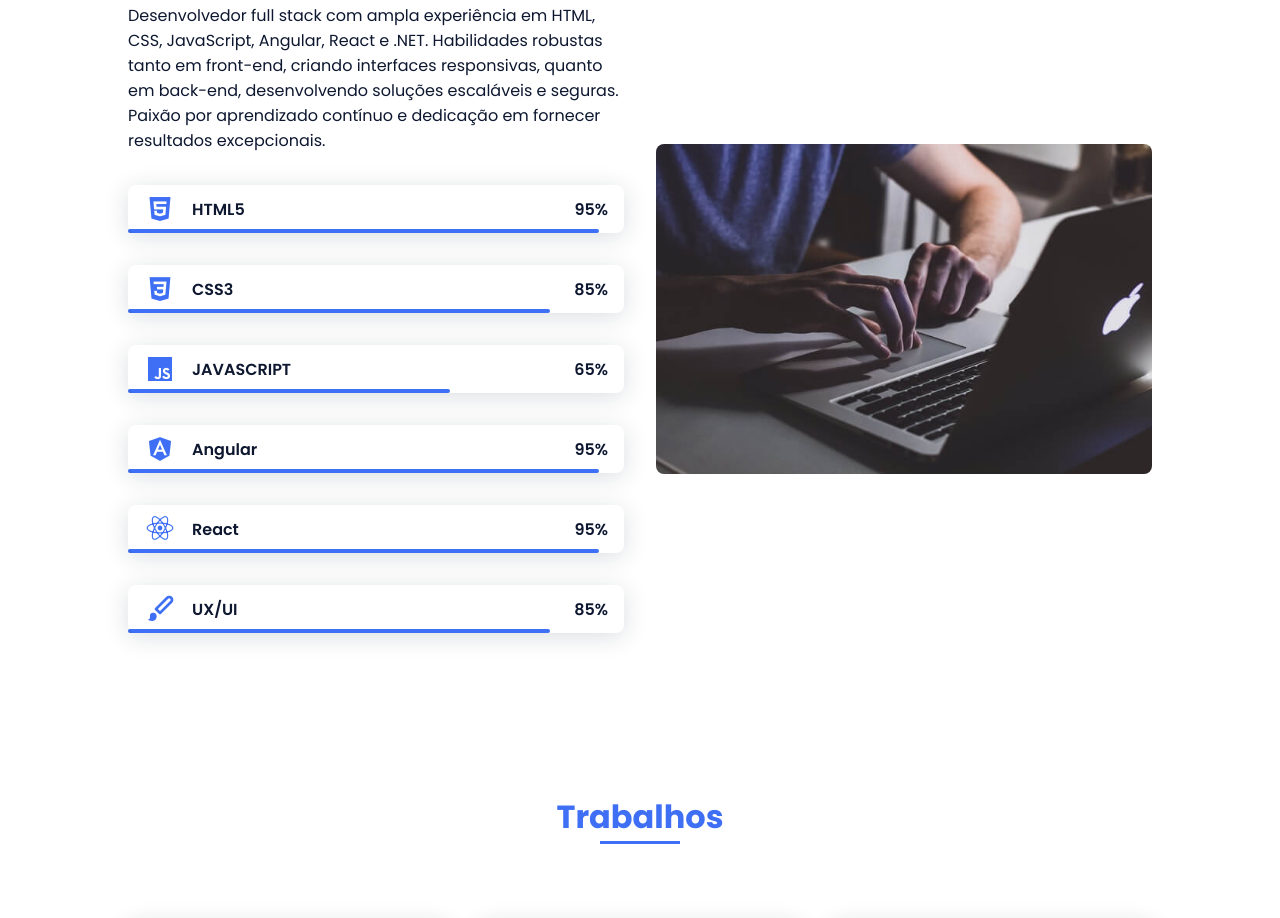
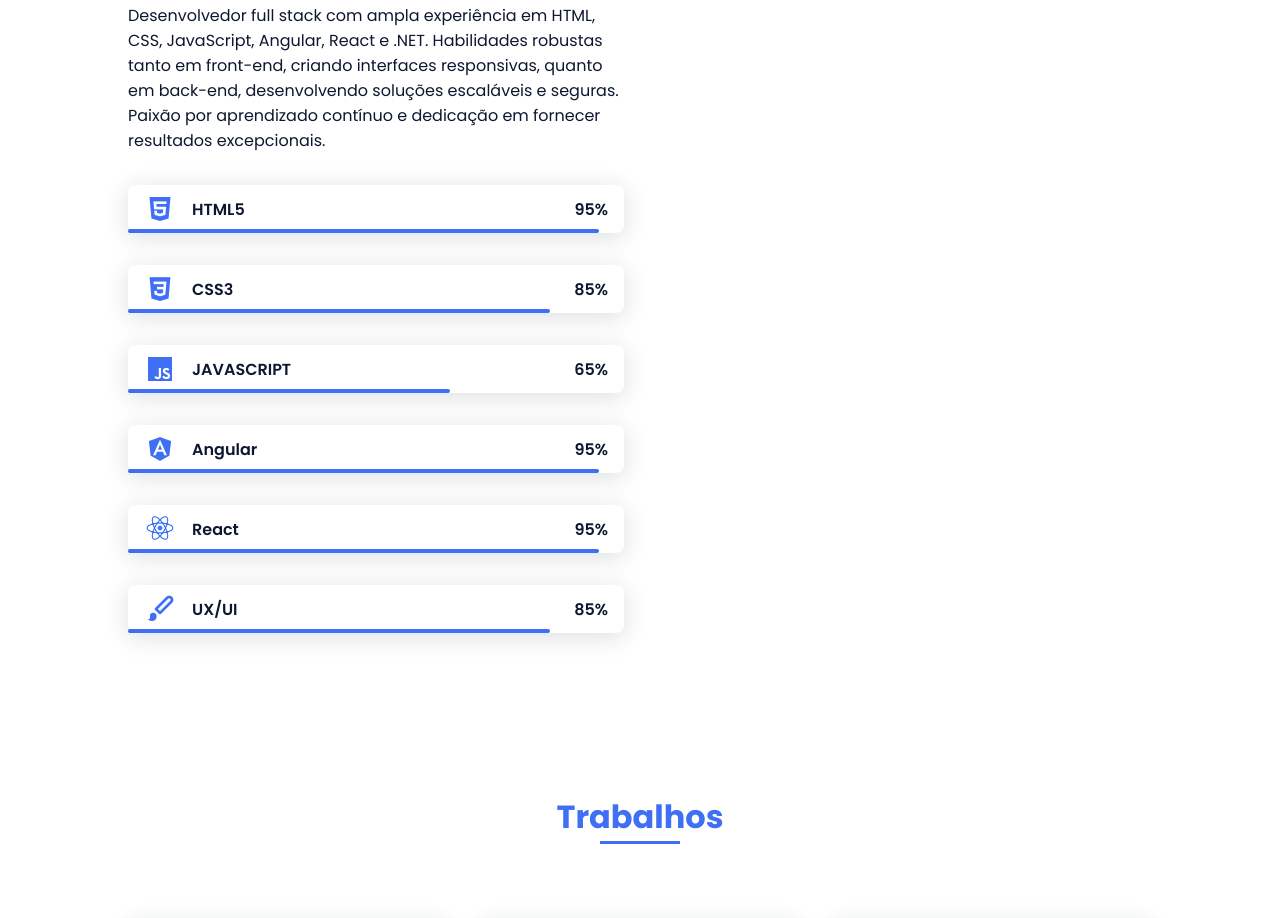
Before and after one commit to RiqueDev69/Portifolio, a plain HTML site: page index.html in a window 1280 px wide. Shown: the part 1504-2422 px from the top of the page. Drawn offline with nearby package versions, Linux system fonts and the light colour scheme.

Commit message:
Removi uma imagem de habilidades

```diff
--- a/index.html
+++ b/index.html
@@ -161,10 +161,6 @@
                             </div>
                         </div>
                     </div>
-
-                    <div>
-                        <img src="assets/img/work3.jpg" alt="" class="skills__img">
-                    </div>
                 </div>
             </section>
 
```
